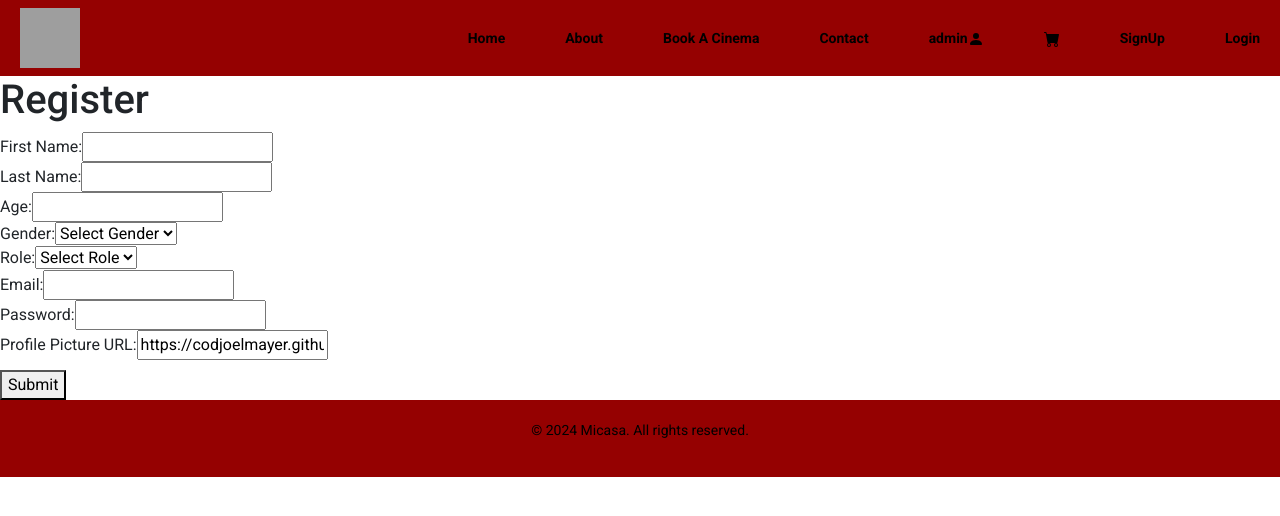
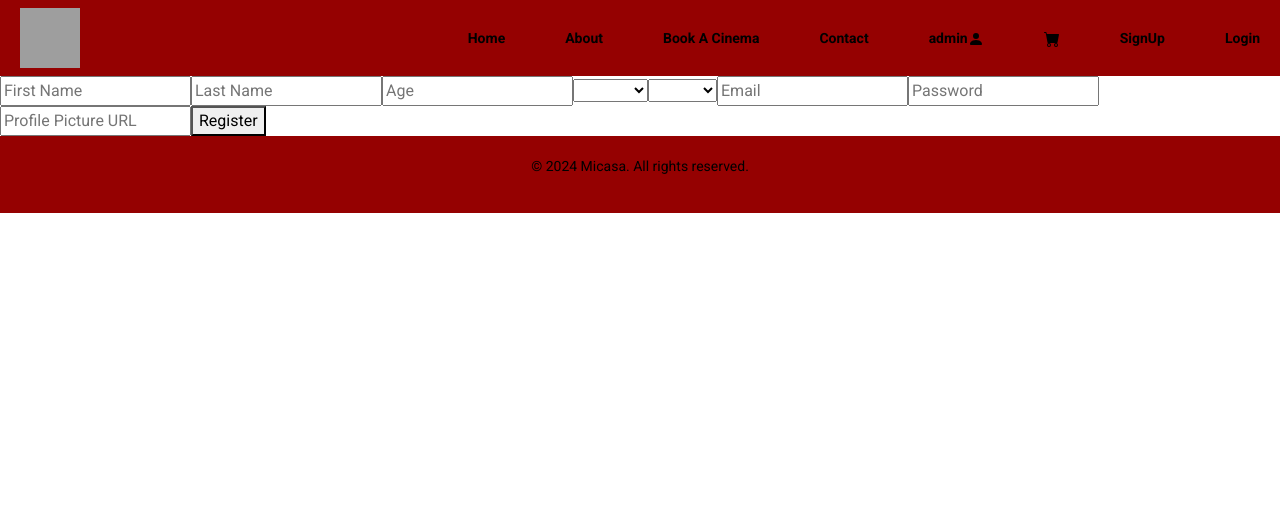
Before and after one commit to jords-springy/screenscape, a Vue app: page /signup in a window 1280 px wide. Shown: the top 516 px of the page. Built offline with nearby package versions, Linux system fonts and the light colour scheme; grey boxes are pictures that could not be loaded; what vue3-cookies would draw is missing.

Commit message:
register work

```diff
--- a/src/store/index.js
+++ b/src/store/index.js
@@ -13,7 +13,8 @@ export default createStore({
     product: null,
     users: null,
     adminproducts: [], // If used, otherwise remove
-    adminproduct: null // If used, otherwise remove
+    adminproduct: null, // If used, otherwise remove
+    token: null // Add token to state
   },
   mutations: {
     SET_PRODUCTS(state, products) {
@@ -42,10 +43,13 @@ export default createStore({
     },
     DELETE_USER(state, userID) {
       state.users = state.users.filter(user => user.userID !== userID);
+    },
+    SET_TOKEN(state, token) { // Add the SET_TOKEN mutation
+      state.token = token;
+      cookies.set('authToken', token); // Optionally store the token in cookies
     }
   },
   actions: {
-
     async fetchProducts({ commit }) {
       try {
         const response = await axios.get(`${apiURL}product`);
@@ -79,9 +83,6 @@ export default createStore({
         toast.error('Failed to fetch product. Please try again later.');
       }
     },
-
-
-
     async getProduct({ commit }, prodID) {
       try {
         const response = await axios.get(`${apiURL}product/${prodID}`);
@@ -151,39 +152,35 @@ export default createStore({
         toast.error('Failed to fetch users');
       }
     },
-    async register({ dispatch }, userData) {
+    async register({ commit, dispatch }, userData) {
       try {
-        // Create FormData object for sending data
-        const formData = new FormData();
-        for (const key in userData) {
-          formData.append(key, userData[key]);
-        }
-
-        // POST request to register the user
-        await axios.post(`${apiURL}user/register`, formData, {
+        const response = await axios.post(`${apiURL}user/register`, userData, {
           headers: {
-            'Content-Type': 'multipart/form-data', // Specifies the content type of the request
+            'Content-Type': 'application/json',
           },
         });
 
-        // Notify the user of successful registration
+        const { token } = response.data;
+        if (token) {
+          commit('SET_TOKEN', token);
+        }
+
         toast.success('User registered successfully');
-
-        // Refresh the list of users
         dispatch('fetchUsers');
       } catch (error) {
-        // Log detailed error information
         console.error('Error registering user:', {
           message: error.message,
           response: error.response?.data,
           status: error.response?.status,
-          headers: error.response?.headers
+          headers: error.response?.headers,
         });
 
-        // Notify the user of the failure
-        toast.error('Failed to register user');
+        // Throw the error to be handled by the component
+        throw error;
       }
     },
+
+
     async updateUser({ dispatch }, { userID, userData }) {
       try {
         await axios.put(`${apiURL}user/${userID}`, userData, {
@@ -214,6 +211,7 @@ export default createStore({
     product: state => state.product,
     adminproducts: state => state.adminproducts,
     adminproduct: state => state.adminproduct,
-    users: state => state.users
+    users: state => state.users,
+    token: state => state.token // Add getter for token
   }
 });
--- a/src/views/SignupView.vue
+++ b/src/views/SignupView.vue
@@ -1,62 +1,34 @@
 <template>
-  <div>
-    <h1>Register</h1>
   <form @submit.prevent="handleSubmit">
-      <div>
-        <label>First Name:</label>
-        <input v-model="form.firstName" type="text" required />
-      </div>
-      <div>
-        <label>Last Name:</label>
-        <input v-model="form.lastName" type="text" required />
-      </div>
-      <div>
-        <label>Age:</label>
-        <input v-model="form.userAge" type="number" required />
-      </div>
-      <div>
-        <label>Gender:</label>
+    <!-- Input fields for form data -->
+    <input v-model="form.firstName" type="text" placeholder="First Name" required />
+    <input v-model="form.lastName" type="text" placeholder="Last Name" required />
+    <input v-model="form.userAge" type="number" placeholder="Age" required />
     <select v-model="form.gender" required>
-          <option value="" disabled>Select Gender</option>
-          <option value="Male">Male</option>
-          <option value="Female">Female</option>
-          <option value="Other">Other</option>
+      <option value="male">Male</option>
+      <option value="female">Female</option>
+      <!-- Add more options if needed -->
     </select>
-      </div>
-      <div>
-        <label>Role:</label>
     <select v-model="form.userRole" required>
-          <option value="" disabled>Select Role</option>
-          <option value="User">User</option>
-          <option value="Admin">Admin</option>
+      <option value="user">User</option>
+      <option value="admin">Admin</option>
     </select>
-      </div>
-      <div>
-        <label>Email:</label>
-        <input v-model="form.emailAdd" type="email" required />
-      </div>
-      <div>
-        <label>Password:</label>
-        <input v-model="form.userPass" type="password" required />
-      </div>
-      <div>
-        <label>Profile Picture URL:</label>
-        <input v-model="form.userProfile" type="text" />
-      </div>
-      <button type="submit">Submit</button>
-      <p v-if="errorMessage">{{ errorMessage }}</p>
+    <input v-model="form.emailAdd" type="email" placeholder="Email" required />
+    <input v-model="form.userPass" type="password" placeholder="Password" required />
+    <input v-model="form.userProfile" type="text" placeholder="Profile Picture URL" />
+
+    <button type="submit">Register</button>
   </form>
-  </div>
 </template>
 
 <script>
-import { ref } from 'vue';
-import { useStore } from 'vuex';
+import { mapActions } from 'vuex';
+import { useRouter } from 'vue-router';
 
 export default {
-  setup() {
-    const store = useStore();
-    const form = ref({
+  data() {
+    return {
+      form: {
         firstName: '',
         lastName: '',
         userAge: '',
@@ -64,59 +36,62 @@ export default {
         userRole: '',
         emailAdd: '',
         userPass: '',
-      userProfile: 'https://codjoelmayer.github.io/projectImages/images/profile-Image.png',
-    });
-    const errorMessage = ref('');
+        userProfile: '', // Handle as URL or placeholder if no file upload
+      },
+    };
+  },
+  methods: {
+    ...mapActions(['register']),
 
-    const handleSubmit = async () => {
+    async handleSubmit() {
   try {
-        errorMessage.value = ''; // Clear previous errors
+    // Attempt to register the user
+    await this.register(this.form);
 
-        // Create FormData object for sending data
-        const formData = new FormData();
-        for (const key in form.value) {
-          formData.append(key, form.value[key]);
+    // Ensure $toast is available
+    if (this.$toast && typeof this.$toast.success === 'function') {
+      this.$toast.success('Registration successful!');
+    } else {
+      console.warn('Toast notifications are not initialized.');
     }
 
-        // Dispatch the register action with formData
-        await store.dispatch('register', formData);
+    // Redirect to the login page
+    if (this.$router && typeof this.$router.push === 'function') {
+      this.$router.push('/login');
+    } else {
+      console.warn('Router is not initialized.');
+    }
+  } catch (error) {
+    // Log the entire error object for debugging
+    console.error('Error in handleSubmit:', error);
 
-        // Handle successful registration (e.g., redirect or show success message)
-        // For example: router.push('/login'); or show a success message
+    // Safeguard: Handle different error scenarios
+    let errorMessage = 'An unexpected error occurred.';
 
-      } catch (error) {
-        // Handle registration error
-        errorMessage.value = 'Registration failed. Please try again.';
-        console.error('Registration failed:', error);
+    // Check if error is defined and is an object
+    if (error && typeof error === 'object') {
+      if (error.response) {
+        // Check if error.response.data exists and is an object
+        if (error.response.data && typeof error.response.data === 'object') {
+          // Safely extract the error message
+          errorMessage = error.response.data.error || 'An error occurred during registration.';
+        } else {
+          errorMessage = 'Error response data is not properly formatted.';
         }
-    };
-
-    return {
-      form,
-      handleSubmit,
-      errorMessage
-    };
-  },
-};
-</script>
-
-<style scoped>
-.signup-view {
-  text-align: center;
-  margin-top: 20px;
+      } else if (error.message) {
+        // Use the error message if available
+        errorMessage = error.message;
+      }
     }
 
-table {
-  margin: auto;
-  border-collapse: collapse;
+    // Ensure $toast is available
+    if (this.$toast && typeof this.$toast.error === 'function') {
+      this.$toast.error(`Registration failed: ${errorMessage}`);
+    } else {
+      console.warn('Toast notifications are not initialized.');
     }
-
-th, td {
-  padding: 10px;
-  border: 1px solid #ddd;
   }
-
-button {
-  margin-top: 10px;
 }
-</style>
+  }
+}
+</script>
--- a/vue.config.js
+++ b/vue.config.js
@@ -1,4 +1,15 @@
-const { defineConfig } = require('@vue/cli-service')
+const { defineConfig } = require('@vue/cli-service');
+const webpack = require('webpack');
+
 module.exports = defineConfig({
-  transpileDependencies: true
-})
+  transpileDependencies: true,
+  configureWebpack: {
+    plugins: [
+      new webpack.DefinePlugin({
+        __VUE_OPTIONS_API__: true,  // Set this to true if you're using Options API
+        __VUE_PROD_DEVTOOLS__: false,  // Disable devtools in production
+        __VUE_PROD_HYDRATION_MISMATCH_DETAILS__: false,  // Resolve hydration mismatch warning
+      }),
+    ],
+  },
+});
```
Also changed, not shown: src/main.js (+16 -8 lines). Lines whose indentation alone changed are shown as unchanged.
